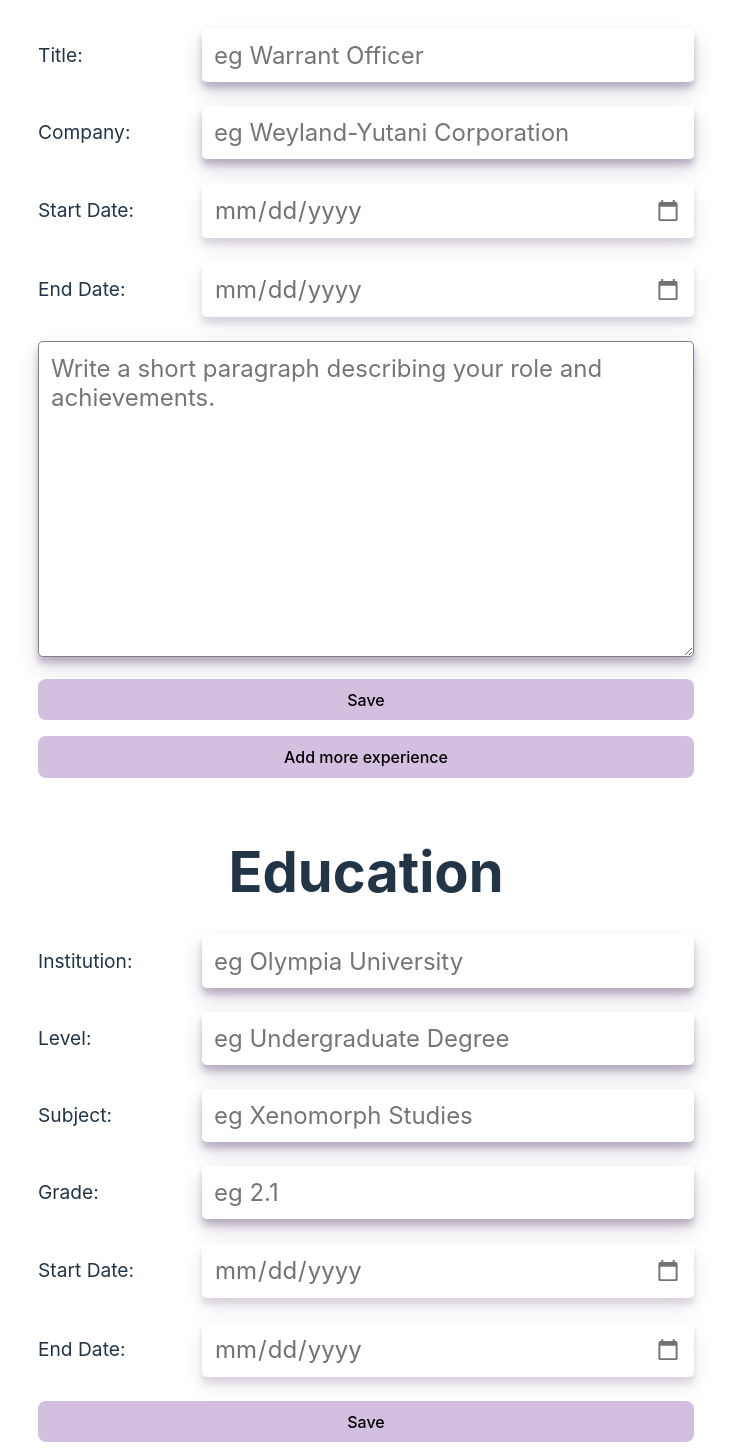
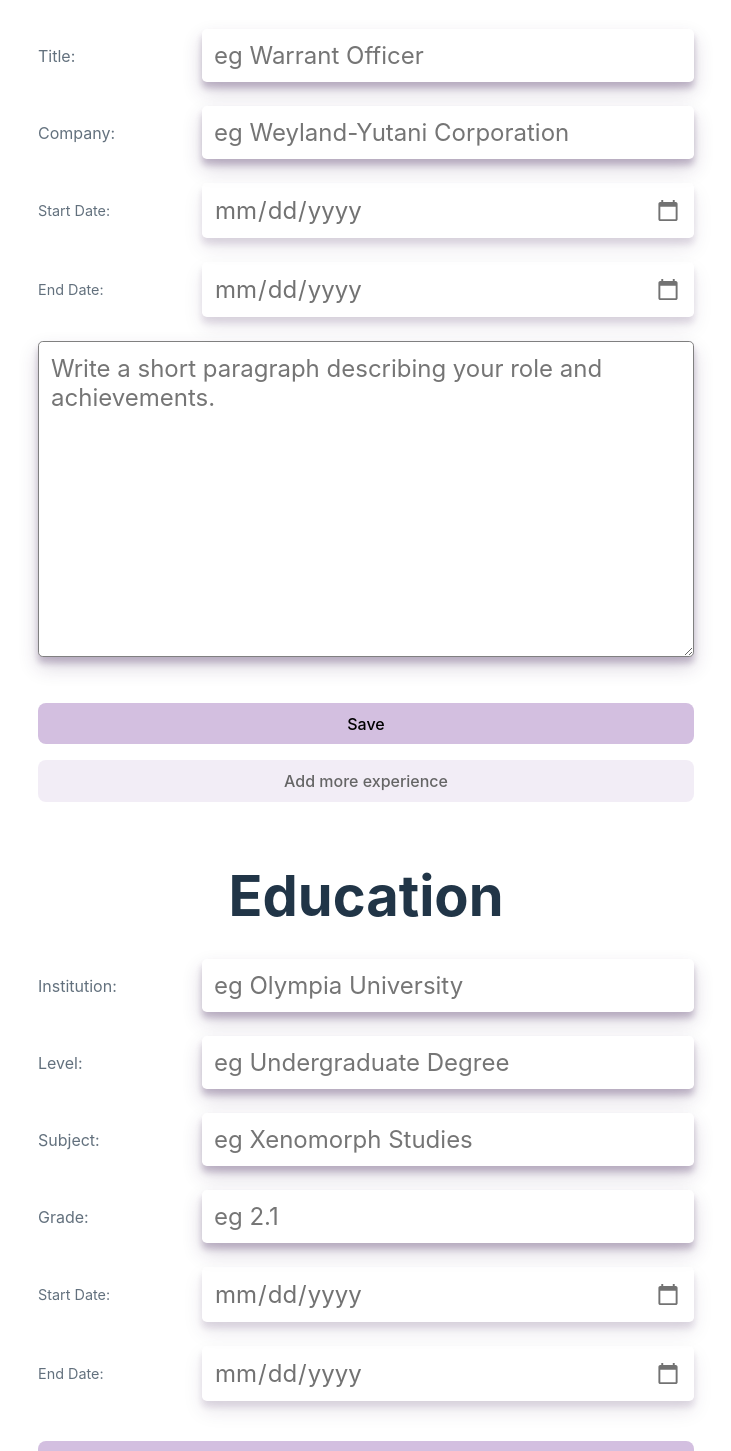
Before and after one commit to bendee48/cv-application, a React (Vite) app: page / in a window 1280 px wide. Shown: the part 1079-2530 px from the top of the page, without its empty margins (274-1005 px from the left). Built offline with nearby package versions, Linux system fonts and the light colour scheme.

Commit message:
Styling Display sections
- Styling elements that are displayed after user input
- Adding classes to elements

```diff
--- a/src/components/AddButton.jsx
+++ b/src/components/AddButton.jsx
@@ -1,7 +1,7 @@
 function AddButton({text, handleClick}) {
   return (
     <>
-      <button className="btn" onClick={handleClick}>Add more {text}</button>
+      <button className="btn btn-add" onClick={handleClick}>Add more {text}</button>
     </>
   )
 }
--- a/src/components/Education.jsx
+++ b/src/components/Education.jsx
@@ -74,7 +74,7 @@ function Education() {
                 required
               />
             ) :
-            (<span>{educationInfo.institution}</span>)
+            (<span className='display-info'>{educationInfo.institution}</span>)
         }
       </div>
       <div className='input-field'>
@@ -89,7 +89,7 @@ function Education() {
                 required
               />
             ) :
-            (<span>{educationInfo.level}</span>)
+            (<span className='display-info'>{educationInfo.level}</span>)
         }
       </div>
       <div className='input-field'>
@@ -104,7 +104,7 @@ function Education() {
                 required
               />
             ) :
-            (<span>{educationInfo.subject}</span>)
+            (<span className='display-info'>{educationInfo.subject}</span>)
         }
       </div>
       <div className='input-field'>
@@ -119,25 +119,25 @@ function Education() {
                 required
               />
             ) :
-            (<span>{educationInfo.grade}</span>)
+            (<span className='display-info'>{educationInfo.grade}</span>)
         }
       </div>
       <div className='input-field'>
-        <label htmlFor="startDate">Start Date:</label>
+        <label className="date-label" htmlFor="startDate">Start Date:</label>
         { !saved ?
             (<input
                 id="startDate" type="date" value={educationInfo.startDate} onChange={handleStartDateChange}/>) :
-            (<span>{educationInfo.startDate}</span>)
+            (<span className='display-info'>{educationInfo.startDate}</span>)
         }
       </div>
       <div className='input-field'>
-        <label htmlFor="endDate">End Date:</label>
+        <label className="date-label" htmlFor="endDate">End Date:</label>
         { !saved ?
             (<input id="endDate" type="date" value={educationInfo.endDate} onChange={handleEndDateChange}/>) :
-            (<span>{educationInfo.endDate}</span>)
+            (<span className='display-info'>{educationInfo.endDate}</span>)
         }
       </div>
-      <button>{!saved ? 'Save' : 'Edit'}</button>
+      <button className="btn btn-dark">{!saved ? 'Save' : 'Edit'}</button>
     </form>
   )
 }
--- a/src/components/Experience.jsx
+++ b/src/components/Experience.jsx
@@ -66,7 +66,7 @@ function Experience() {
                 required
               />
             ) :
-            (<span>{experienceInfo.title}</span>)
+            (<span className='display-info'>{experienceInfo.title}</span>)
         }
       </div>
       <div className='input-field'>
@@ -81,11 +81,11 @@ function Experience() {
                 required
               />
             ) :
-            (<span>{experienceInfo.company}</span>)
+            (<span className='display-info'>{experienceInfo.company}</span>)
         }
       </div>
       <div className='input-field'>
-        <label htmlFor="startDate">Start Date:</label>
+        <label className="date-label" htmlFor="startDate">Start Date:</label>
         { !saved ?
             (<input
                 id="startDate"
@@ -95,11 +95,11 @@ function Experience() {
                 required
               />
             ) :
-            (<span>{experienceInfo.startDate}</span>)
+            (<span className='display-info'>{experienceInfo.startDate}</span>)
         }
       </div>
       <div className='input-field'>
-        <label htmlFor="endDate">End Date:</label>
+        <label className="date-label" htmlFor="endDate">End Date:</label>
         { !saved ?
             (<input
                 id="endDate"
@@ -108,10 +108,10 @@ function Experience() {
                 onChange={handleEndDateChange}
               />
             ) :
-            (<span>{experienceInfo.endDate}</span>)
+            (<span className='display-info'>{experienceInfo.endDate}</span>)
         }
       </div>
-      <div>
+      <div className='statement'>
         {/* <label htmlFor="description">Description:</label> */}
         { !saved ?
           (
@@ -125,10 +125,10 @@ function Experience() {
             >
             </textarea>
           ) :
-          (<p>{experienceInfo.description}</p>)
+          (<p className='display-info'>{experienceInfo.description}</p>)
         }
       </div>
-      <button className='btn'>{!saved ? 'Save' : 'Edit'}</button>
+      <button className='btn btn-dark'>{!saved ? 'Save' : 'Edit'}</button>
     </form>
   )
 }
--- a/src/components/GeneralInfo.jsx
+++ b/src/components/GeneralInfo.jsx
@@ -50,7 +50,7 @@ function GeneralInfo() {
                 required
               />
             ) :
-            (<span>{personalInfo.name}</span>)
+            (<span className='display-info'>{personalInfo.name}</span>)
         }
       </div>
       <div className='input-field'>
@@ -66,7 +66,7 @@ function GeneralInfo() {
                 required
               />
             ) :
-            (<span>{personalInfo.email}</span>)
+            (<span className='display-info'>{personalInfo.email}</span>)
         }
       </div>
       <div className='input-field'>
@@ -81,10 +81,10 @@ function GeneralInfo() {
                 required
               />
             ) :
-            (<span>{personalInfo.phone}</span>)
+            (<span className='display-info'>{personalInfo.phone}</span>)
         }
       </div>
-      <button className='btn'>{!saved ? 'Save' : 'Edit'}</button>
+      <button className='btn btn-dark'>{!saved ? 'Save' : 'Edit'}</button>
     </form>
   )
 }
--- a/src/components/PersonalStatement.jsx
+++ b/src/components/PersonalStatement.jsx
@@ -21,9 +21,9 @@ function PersonalStatement() {
     <form onSubmit={handleSubmit}>
       { !saved ?
           (<textarea className="text-area" rows={10} onChange={handleStatementChange} value={statement} placeholder="Say a little about yourself..."></textarea>) :
-          (<p>{statement}</p>)
+          (<p className='display-info statement'>{statement}</p>)
       }
-      <button className='btn'>{!saved ? 'Save' : 'Edit'}</button>
+      <button className='btn btn-dark'>{!saved ? 'Save' : 'Edit'}</button>
     </form>
   )
 }
--- a/src/components/Section.jsx
+++ b/src/components/Section.jsx
@@ -1,8 +1,8 @@
 function Section({children}) {
   return (
-    <div class="section">
+    <section>
       {children}
-    </div>
+    </section>
   )
 }
 
--- a/src/index.css
+++ b/src/index.css
@@ -44,6 +44,12 @@ h1 {
   line-height: 1.1;
 }
 
+label {
+  text-align: left;
+  margin-right: 0.5em;
+  opacity: 0.7;
+}
+
 button {
   width: 100%;
   border-radius: 8px;
@@ -63,7 +69,7 @@ button:hover {
 
 button:focus,
 button:focus-visible {
-  outline: 4px auto blueviolet;
+  outline: 4px auto #8a2be2;
 }
 
 @media (prefers-color-scheme: light) {
@@ -75,6 +81,6 @@ button:focus-visible {
     color: #747bff;
   }
   button {
-    background-color: #d3bfe0;
+    background-color: #d7c5e489;
   }
 }
--- a/src/styles/App.css
+++ b/src/styles/App.css
@@ -7,9 +7,21 @@
   text-align: center;
 }
 
+.btn {
+  margin-top: 1em;
+}
+
+.btn-dark {
+  background-color: #d3bfe0;
+}
+
+.btn-add {
+  opacity: 0.6;
+}
+
 /* Section */
 
-.section {
+section {
   margin-bottom: 4em;
 }
 
@@ -23,10 +35,8 @@ form {
   margin-top: 2em;
 }
 
-label {
-  font-size: 1.2rem;
-  text-align: left;
-  margin-right: 0.5em;
+.date-label {
+  font-size: 0.9rem;
 }
 
 input,
@@ -64,6 +74,12 @@ input:focus {
   outline-color: blueviolet;
 }
 
-.btn {
-  margin-top: 1em;
+/* Display Info */
+
+.display-info {
+  font-size: 1.5rem;
 }
+
+.statement {
+  margin-bottom: 1.5em;
+}
```
